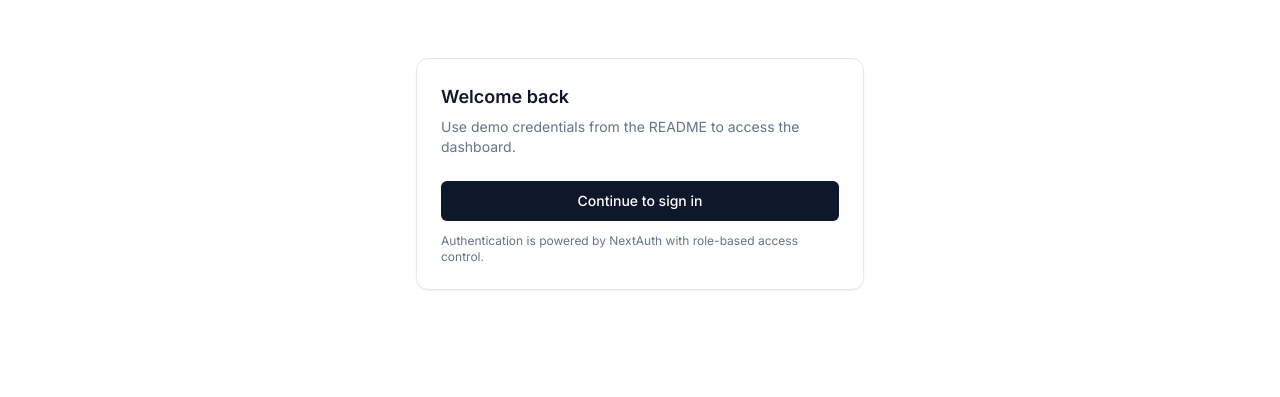
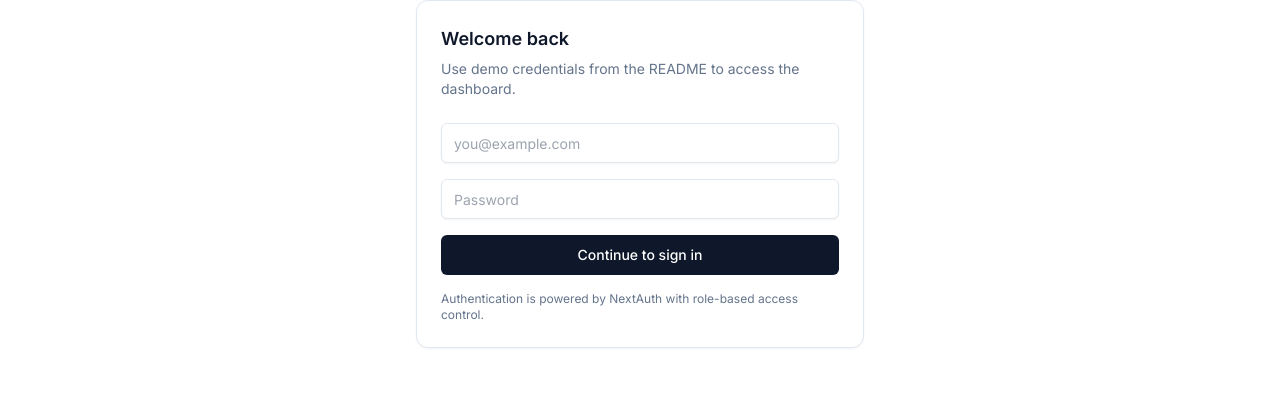
Before and after one commit to rotshidzw/peca, a Next.js app: page /auth/sign-in in a window 1280 px wide. Shown: the part 171-568 px from the top of the page. Built offline with nearby package versions, Linux system fonts and the light colour scheme; no server answers.

Commit message:
fix: enable credentials sign-in form

```diff
--- a/src/app/auth/sign-in/page.tsx
+++ b/src/app/auth/sign-in/page.tsx
@@ -1,9 +1,8 @@
 import { getServerSession } from 'next-auth';
-import Link from 'next/link';
 import { redirect } from 'next/navigation';
 
 import { authOptions } from '@/lib/auth';
-import { Button } from '@/components/ui/button';
+import { SignInForm } from '@/components/auth/sign-in-form';
 import { Card, CardContent, CardDescription, CardHeader, CardTitle } from '@/components/ui/card';
 
 export default async function SignInPage() {
@@ -19,10 +18,8 @@ export default async function SignInPage() {
           <CardTitle>Welcome back</CardTitle>
           <CardDescription>Use demo credentials from the README to access the dashboard.</CardDescription>
         </CardHeader>
-        <CardContent className="flex flex-col gap-3">
-          <Button asChild>
-            <Link href="/api/auth/signin">Continue to sign in</Link>
-          </Button>
+        <CardContent className="flex flex-col gap-4">
+          <SignInForm />
           <p className="text-xs text-slate-500 dark:text-slate-400">
             Authentication is powered by NextAuth with role-based access control.
           </p>
--- /dev/null
+++ b/src/components/auth/sign-in-form.tsx
@@ -0,0 +1,69 @@
+'use client';
+
+import { zodResolver } from '@hookform/resolvers/zod';
+import { signIn } from 'next-auth/react';
+import { useSearchParams } from 'next/navigation';
+import { useState } from 'react';
+import { useForm } from 'react-hook-form';
+import { z } from 'zod';
+
+import { Button } from '@/components/ui/button';
+import { Input } from '@/components/ui/input';
+
+const schema = z.object({
+  email: z.string().email('Enter a valid email'),
+  password: z.string().min(6, 'Password must be at least 6 characters')
+});
+
+type FormValues = z.infer<typeof schema>;
+
+export function SignInForm() {
+  const searchParams = useSearchParams();
+  const callbackUrl = searchParams.get('callbackUrl') ?? '/dashboard';
+  const [error, setError] = useState<string | null>(null);
+  const {
+    register,
+    handleSubmit,
+    formState: { errors, isSubmitting }
+  } = useForm<FormValues>({
+    resolver: zodResolver(schema)
+  });
+
+  const onSubmit = async (values: FormValues) => {
+    setError(null);
+    const result = await signIn('credentials', {
+      email: values.email,
+      password: values.password,
+      redirect: false,
+      callbackUrl
+    });
+
+    if (result?.error) {
+      setError('Invalid credentials. Use the demo logins from the README.');
+      return;
+    }
+
+    if (result?.url) {
+      window.location.href = result.url;
+    }
+  };
+
+  return (
+    <form onSubmit={handleSubmit(onSubmit)} className="space-y-4">
+      <div>
+        <Input placeholder="you@example.com" type="email" {...register('email')} />
+        {errors.email ? <p className="mt-1 text-xs text-rose-500">{errors.email.message}</p> : null}
+      </div>
+      <div>
+        <Input placeholder="Password" type="password" {...register('password')} />
+        {errors.password ? (
+          <p className="mt-1 text-xs text-rose-500">{errors.password.message}</p>
+        ) : null}
+      </div>
+      {error ? <p className="text-xs text-rose-500">{error}</p> : null}
+      <Button type="submit" disabled={isSubmitting} className="w-full">
+        Continue to sign in
+      </Button>
+    </form>
+  );
+}
```
